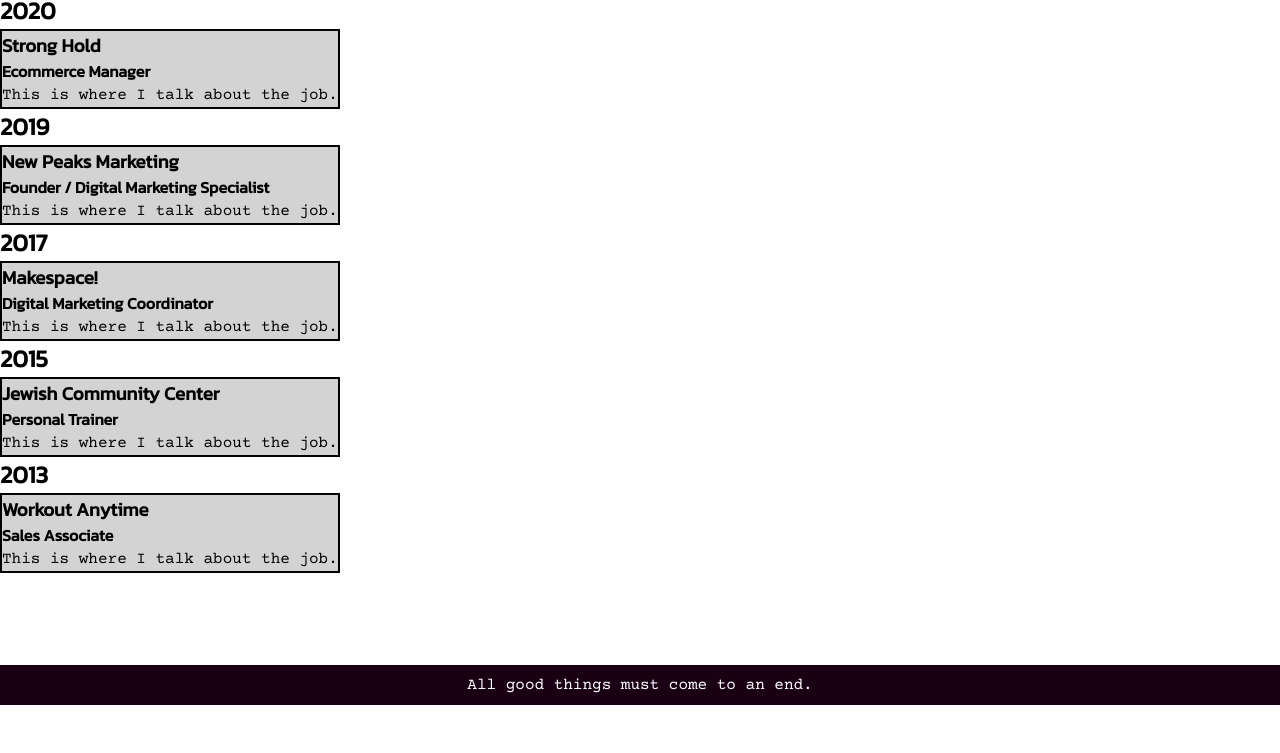
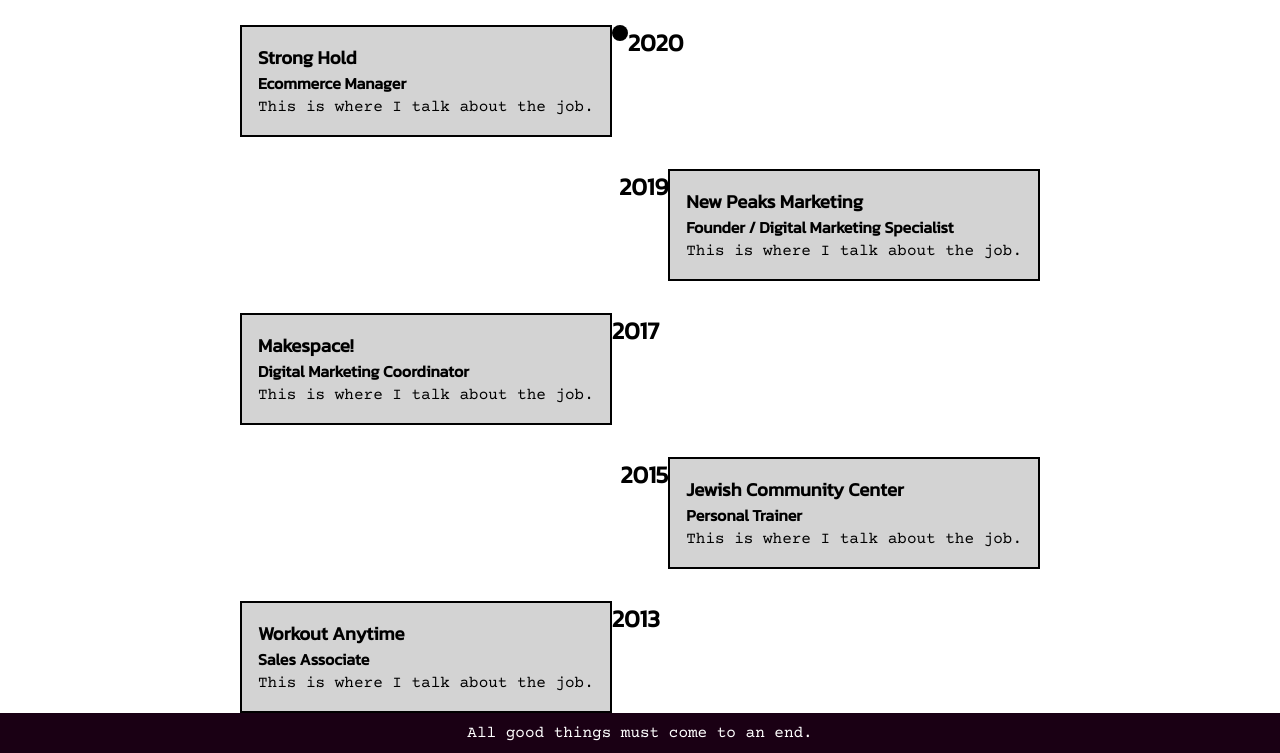
Before and after one commit to npresley13/nates-resume-site, a website: page work.html in a window 1280 px wide. Shown: the part 95-848 px from the top of the page. Before the commit the page ends 800 px from the top, so only its background shows below. Drawn offline with nearby package versions, Linux system fonts and the light colour scheme.

Commit message:
working on timeline

```diff
--- a/src/sass/layout/_containers.scss
+++ b/src/sass/layout/_containers.scss
@@ -8,3 +8,10 @@
     min-height: 90vh;
     position: relative;
 }
+
+// Timeline Container
+
+.timeline {
+    max-width: 800px;
+    margin: auto;
+}
--- a/src/sass/pages/_work.scss
+++ b/src/sass/pages/_work.scss
@@ -1,6 +1,34 @@
+.job-block:nth-child(even) {
+    flex-direction: row-reverse;
+
+}
+
+.job-block {
+    display: flex;
+    flex-direction: row;
+    margin-top: 2em;
+}
+
+.right {
+    justify-content: right;
+}
+
+.left {
+    justify-content: left;
+}
+
 .job-description {
     background-color: lightgray;
     width: fit-content;
     max-width: 400px;
     border: solid 2px;
+    padding: 1em;
+
 }
+
+.timeline-dot {
+    width: 16px;
+    height: 16px;
+    background-color: black;
+    border-radius: 50%;
+}
--- a/work.html
+++ b/work.html
@@ -24,6 +24,8 @@
             <h1>Work History</h1>
             <div class="job-block left">
                 <h2>2020</h2>
+                <div class="vertical-line"></div>
+                <div class="timeline-dot"></div>
                 <div class="job-description">
                     <h3>Strong Hold</h3>
                     <h4>Ecommerce Manager</h4>
```
Also changed, not shown: dist/css/main.css, 1 other file.
